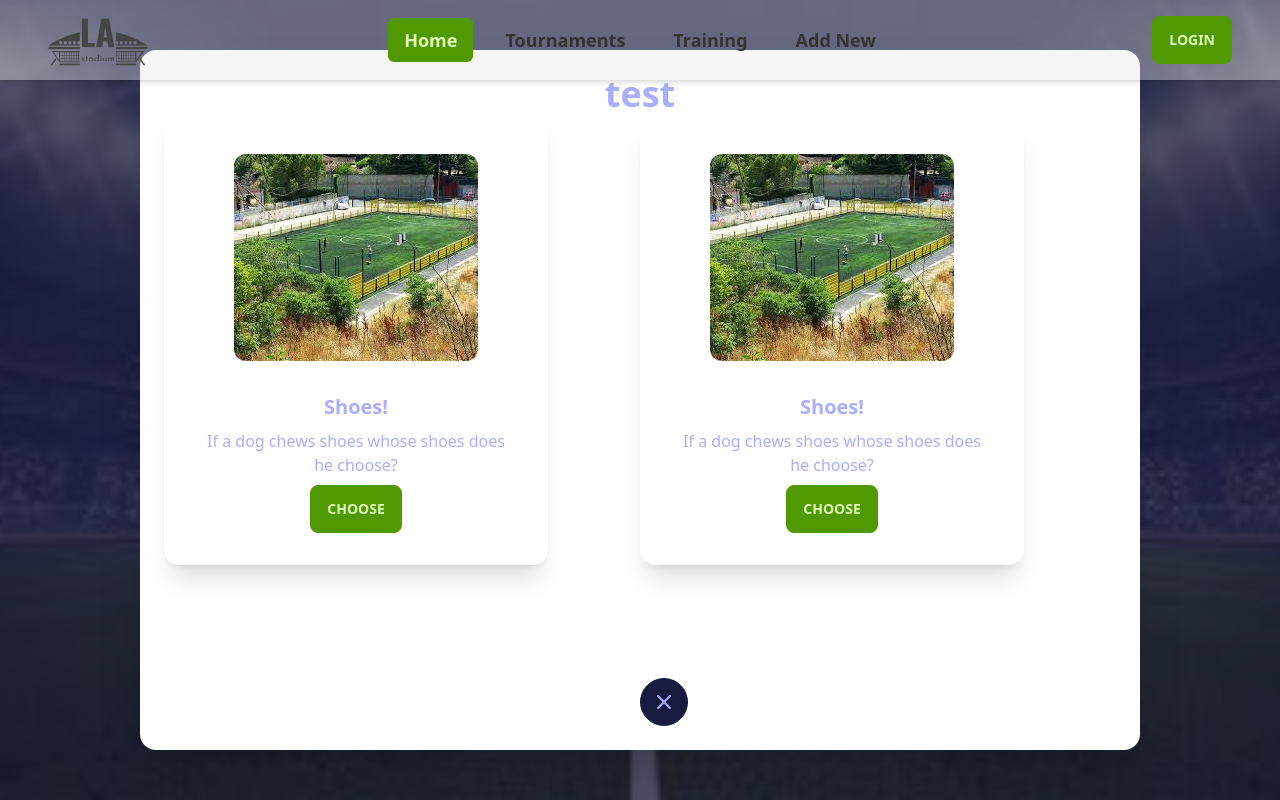
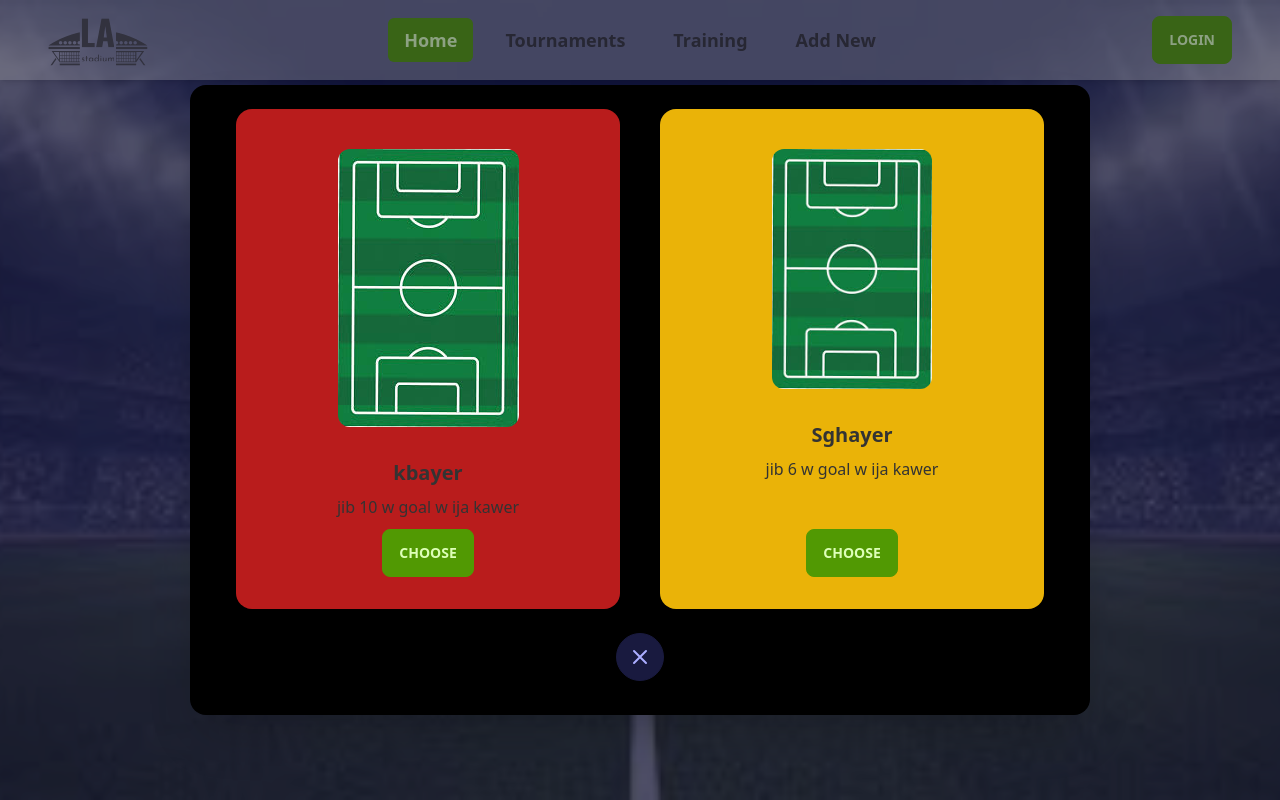
Before and after one commit to azizsrarfi248/LA-stadium, a Next.js app: page / in a window 1280 px wide. Both pictures are taken after a click on the button "GET STARTED". Built offline with nearby package versions, Linux system fonts and the light colour scheme.

Commit message:
change card to the modal

```diff
--- /dev/null
+++ b/src/components/add-new-stadium.jsx
@@ -0,0 +1,65 @@
+import ModalLayout from "@/layouts/modal-layout";
+
+const StadiumSize = ({ addNewModel, setAddNewModel }) => {
+  return (
+    <ModalLayout
+      className="w-[1000px] h-[630px] relative bg-black"
+      isOpen={addNewModel}
+      setIsOpen={setAddNewModel}
+    >
+      <div className="flex items-center gap-10 justify-center">
+        <div className="card w-96 h-[500px] bg-red-700 shadow-xl">
+          <figure className="px-10 pt-10">
+            <img src="/terrain.jpg" alt="Shoes" className="rounded-xl" />
+          </figure>
+          <div className="card-body items-center text-center ">
+            <h2 className="card-title">kbayer</h2>
+            <p>jib 10 w goal w ija kawer</p>
+            <div className="card-actions">
+              <button className="btn btn-primary">choose</button>
+            </div>
+          </div>
+        </div>
+        <div className="card w-96 h-[500px] bg-yellow-500 shadow-xl">
+          <figure className="px-10 pt-10">
+            <img
+              src="/terrain.jpg"
+              alt="Shoes"
+              className="rounded-xl w-40 h-60"
+            />
+          </figure>
+          <div className="card-body items-center text-center ">
+            <h2 className="card-title">Sghayer</h2>
+            <p>jib 6 w goal w ija kawer</p>
+            <div className="card-actions">
+              <button className="btn btn-primary">choose</button>
+            </div>
+          </div>
+        </div>
+      </div>
+      <div className="w-full flex justify-center pt-6">
+        <button
+          className="btn btn-circle bottom-6"
+          onClick={() => setAddNewModel(false)}
+        >
+          <svg
+            xmlns="http://www.w3.org/2000/svg"
+            className="h-6 w-6"
+            fill="none"
+            viewBox="0 0 24 24"
+            stroke="currentColor"
+          >
+            <path
+              strokeLinecap="round"
+              strokeLinejoin="round"
+              strokeWidth="2"
+              d="M6 18L18 6M6 6l12 12"
+            />
+          </svg>
+        </button>
+      </div>
+    </ModalLayout>
+  );
+};
+
+export default StadiumSize;
--- a/src/components/navbar.jsx
+++ b/src/components/navbar.jsx
@@ -14,7 +14,7 @@ function Navbar() {
     <header className="navbar md:px-12 fixed top-0 left-0 z-40 h-20 shadow-md bg-base-200 bg-opacity-40">
       <div className="navbar-start h-full">
         <div className="hidden md:block">
-          <Image src={logo} alt="stadium" width={100} height={50} />
+          <Image src={logo} alt="stadium" width={100} height={30} />
         </div>
         <div className="flex flex-col gap-1 md:hidden">
           <BurgerToggle onToggle={() => setDropdownOpen(!dropdownOpen)} />
--- a/src/layouts/modal-layout.jsx
+++ b/src/layouts/modal-layout.jsx
@@ -9,7 +9,9 @@ const ModalLayout = ({ children, isOpen, setOpen, className }) => {
         onChange={(e) => setOpen(e.target.checked)}
       />
       <div className="modal">
-        <div className={`modal-box max-w-full max-h-full ${className}`}>
+        <div
+          className={`modal-box max-w-full max-h-full h-[625px] w-[900px] ${className}`}
+        >
           {children}
         </div>
       </div>
--- a/src/pages/index.jsx
+++ b/src/pages/index.jsx
@@ -1,9 +1,9 @@
-import ModalLayout from "@/layouts/modal-layout";
+import StadiumSize from "@/components/add-new-stadium";
 import Head from "next/head";
 import { useState } from "react";
 
 export default function Home() {
-  const [isOpen, setIsOpen] = useState(false);
+  const [addNewModel, setAddNewModel] = useState(false);
   return (
     <>
       <Head>
@@ -29,73 +29,17 @@ export default function Home() {
               </p>
               <button
                 className="btn btn-primary"
-                onClick={() => setIsOpen(true)}
+                onClick={() => setAddNewModel(true)}
               >
                 Get Started
               </button>
-              <ModalLayout
-                className="w-[1000px] h-[700px]"
-                isOpen={isOpen}
-                setIsOpen={setIsOpen}
-              >
-                <h1 className="text-4xl font-extrabold">test</h1>
-                <div className="grid grid-cols-1 lg:grid-cols-2">
-                  <div className="card w-96 bg-base-100 shadow-xl">
-                    <figure className="px-10 pt-10">
-                      <img
-                        src="/images.jpg"
-                        alt="Shoes"
-                        className="rounded-xl"
-                      />
-                    </figure>
-                    <div className="card-body items-center text-center ">
-                      <h2 className="card-title">Shoes!</h2>
-                      <p>If a dog chews shoes whose shoes does he choose?</p>
-                      <div className="card-actions">
-                        <button className="btn btn-primary">choose</button>
-                      </div>
-                    </div>
-                  </div>
-                  <div className="card w-96 bg-base-100 shadow-xl">
-                    <figure className="px-10 pt-10">
-                      <img
-                        src="/images.jpg"
-                        alt="Shoes"
-                        className="rounded-xl"
-                      />
-                    </figure>
-                    <div className="card-body items-center text-center ">
-                      <h2 className="card-title">Shoes!</h2>
-                      <p>If a dog chews shoes whose shoes does he choose?</p>
-                      <div className="card-actions">
-                        <button className="btn btn-primary">choose</button>
-                      </div>
-                    </div>
-                  </div>
-                </div>
-                <button
-                  className="btn btn-circle absolute bottom-6 bg-center"
-                  onClick={() => setIsOpen(false)}
-                >
-                  <svg
-                    xmlns="http://www.w3.org/2000/svg"
-                    className="h-6 w-6"
-                    fill="none"
-                    viewBox="0 0 24 24"
-                    stroke="currentColor"
-                  >
-                    <path
-                      strokeLinecap="round"
-                      strokeLinejoin="round"
-                      strokeWidth="2"
-                      d="M6 18L18 6M6 6l12 12"
-                    />
-                  </svg>
-                </button>
-              </ModalLayout>
             </div>
           </div>
         </div>
+        <StadiumSize
+          addNewModel={addNewModel}
+          setAddNewModel={setAddNewModel}
+        />
       </main>
     </>
   );
```
Also changed, not shown: public/terrain.jpg (added).
